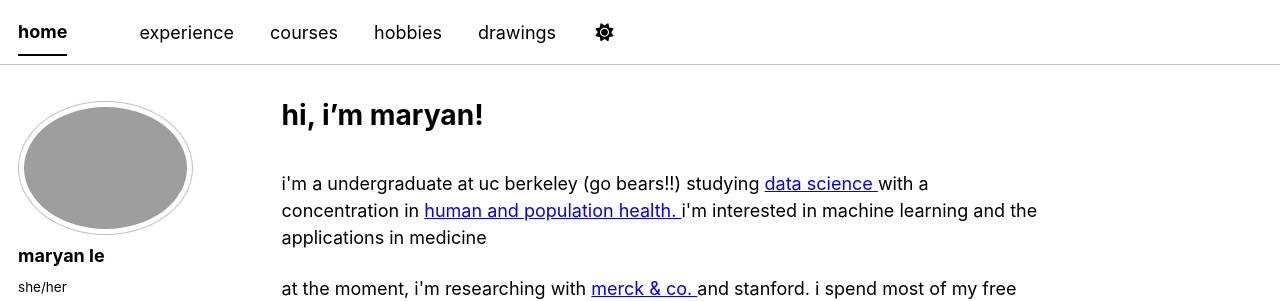
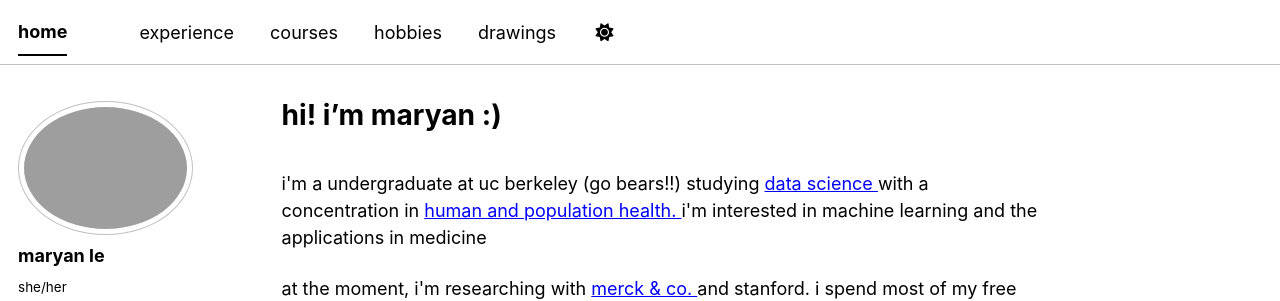
Before and after one commit to lemaryan/lemaryan.github.io, a Jekyll site: the page built from _pages/about.html, in a window 1280 px wide. Shown: the top 301 px of the page. Built offline with Jekyll 4.4.1, drawn with Linux system fonts in a browser that asks for light colours; a style sheet for code colours, icons or effects is not loaded.

```diff
--- a/_pages/about.html
+++ b/_pages/about.html
@@ -1,6 +1,6 @@
 ---
 permalink: /
-title: "hi, i'm maryan!"
+title: "hi! i'm maryan :)"
 author_profile: true
 redirect_from:
   - /about/
```
